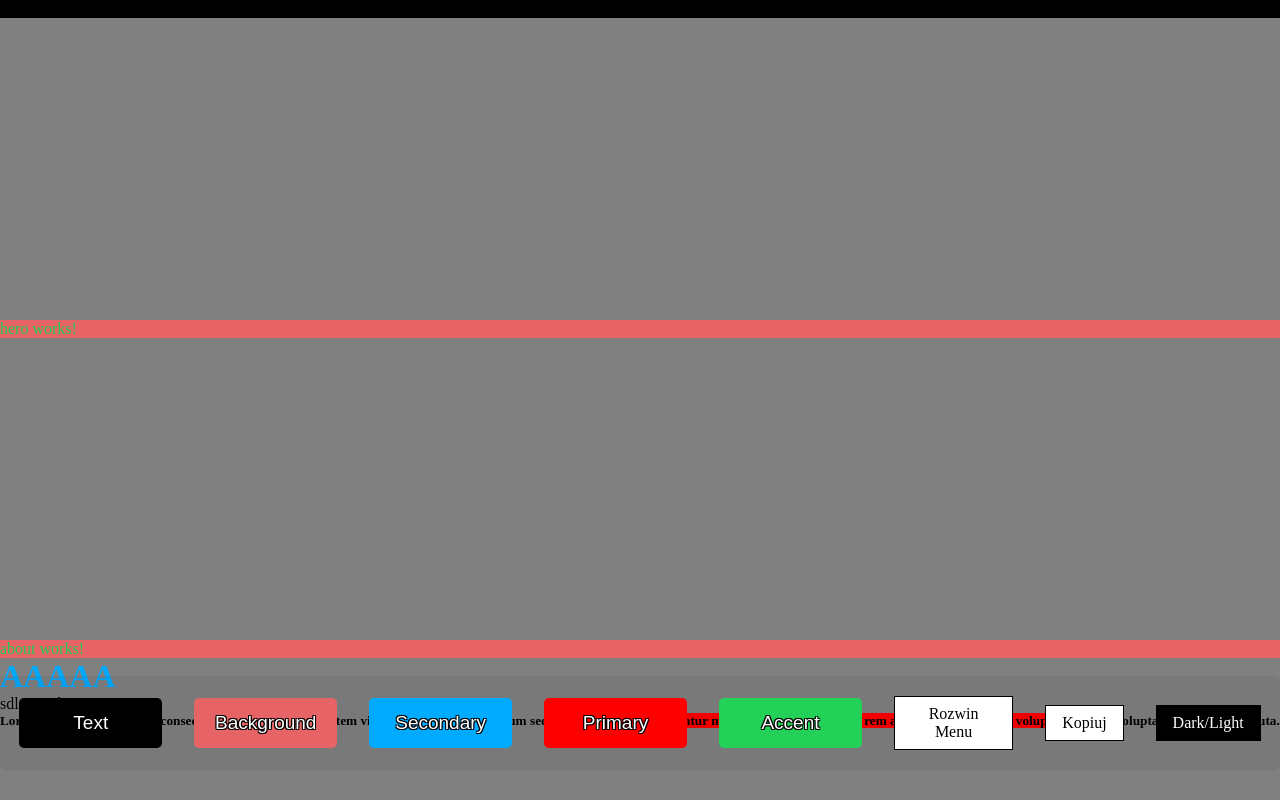
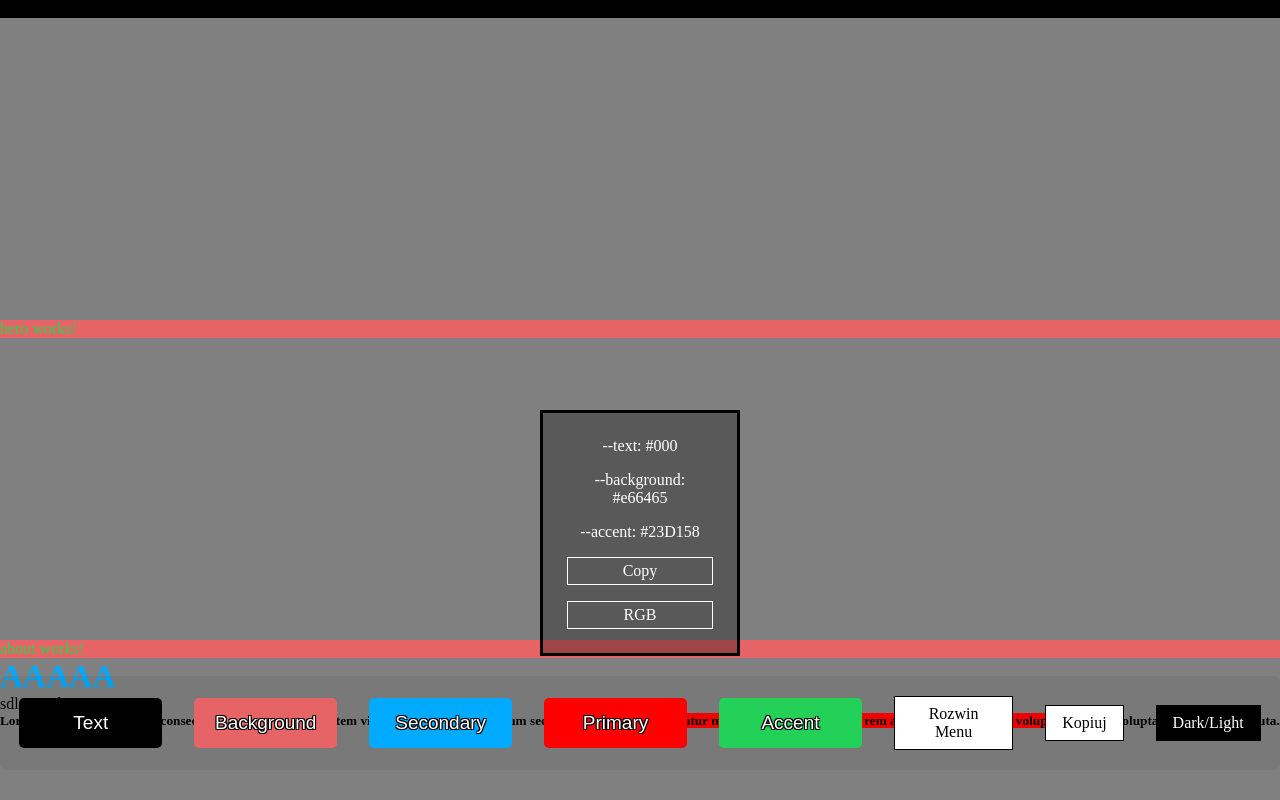
Before and after one commit to Lexsak/angular-learning, an Angular app: page / in a window 1280 px wide. Shown: the top 800 px of the page. Built offline with nearby package versions, Linux system fonts and the light colour scheme.

Commit message:
add rgb btn

```diff
--- a/src/app/app.component.css
+++ b/src/app/app.component.css
@@ -5,7 +5,7 @@
 }
 
 .colorBar {
-  color: #fff;
+  color: red;
   padding: 10px;
   cursor: pointer;
   position: fixed;
--- a/src/app/app.component.ts
+++ b/src/app/app.component.ts
@@ -8,5 +8,5 @@ import { Component, Output } from '@angular/core';
 export class AppComponent {
   title = 'angular-learning';
 
-  isColorCopy: boolean = false
+  isColorCopy: boolean = true
 }
--- a/src/app/layouts/copy-color/copy-color.component.css
+++ b/src/app/layouts/copy-color/copy-color.component.css
@@ -9,6 +9,7 @@
   display: flex;
   flex-direction: column;
   gap: 1rem;
+  color: white;
 }
 
 .copyBtn {
--- a/src/app/layouts/copy-color/copy-color.component.html
+++ b/src/app/layouts/copy-color/copy-color.component.html
@@ -1,8 +1,11 @@
 <div class="copyContainer">
-  <p>Text: {{getBackgroundColor()}}</p>
-  <p>Background: {{getSecondColor()}}</p>
-  <p>Accent: {{getAccentColor()}}</p>
+  <p>--text: {{getBackgroundColor()}}</p>
+  <p>--background: {{getSecondColor()}}</p>
+  <p>--accent: {{getAccentColor()}}</p>
   <div class="copyBtn" (click)="copyColors()">
     <p>Copy</p>
   </div>
+  <div class="copyBtn" (click)="copyColors()">
+    <p>RGB</p>
+  </div>
 </div>
```
